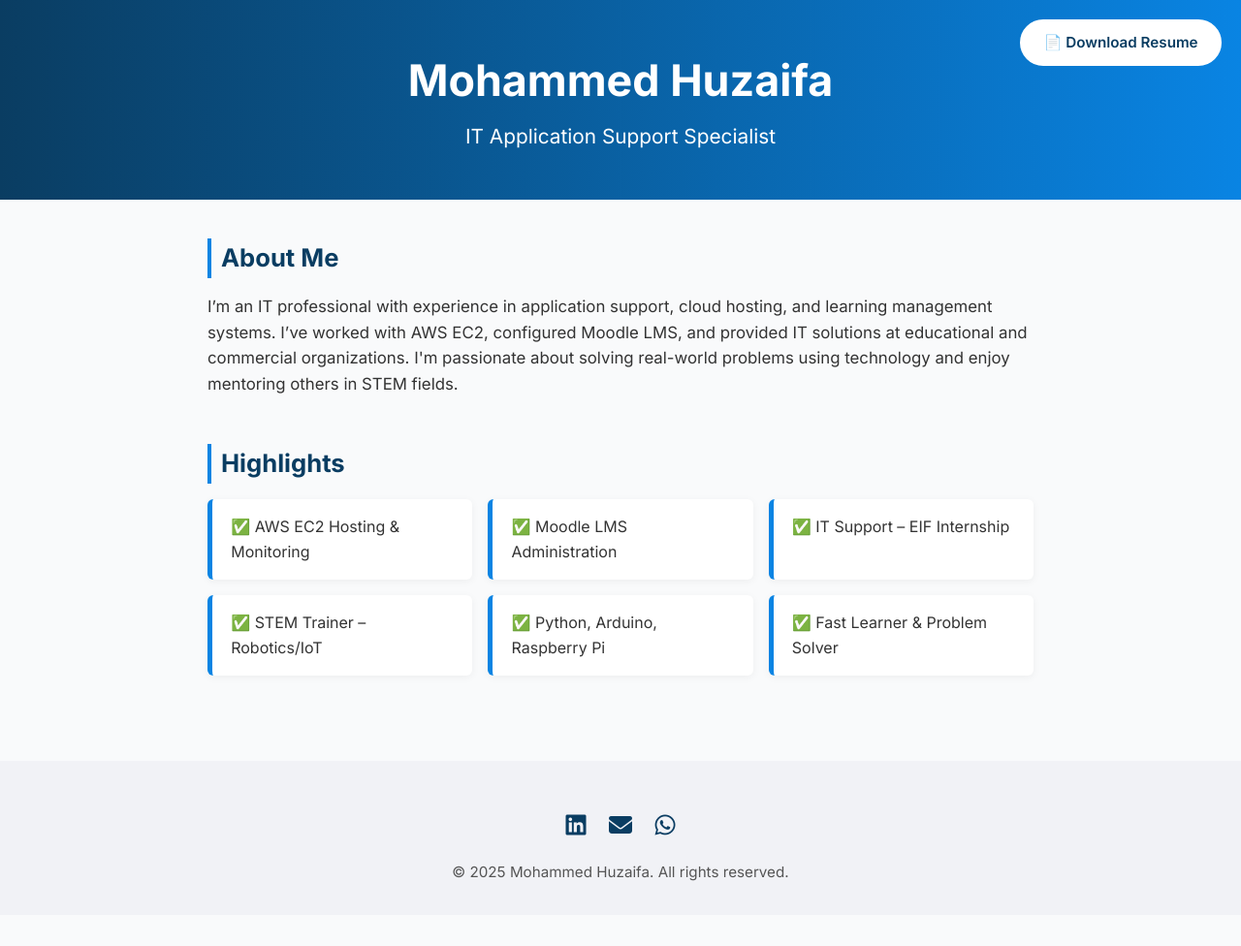
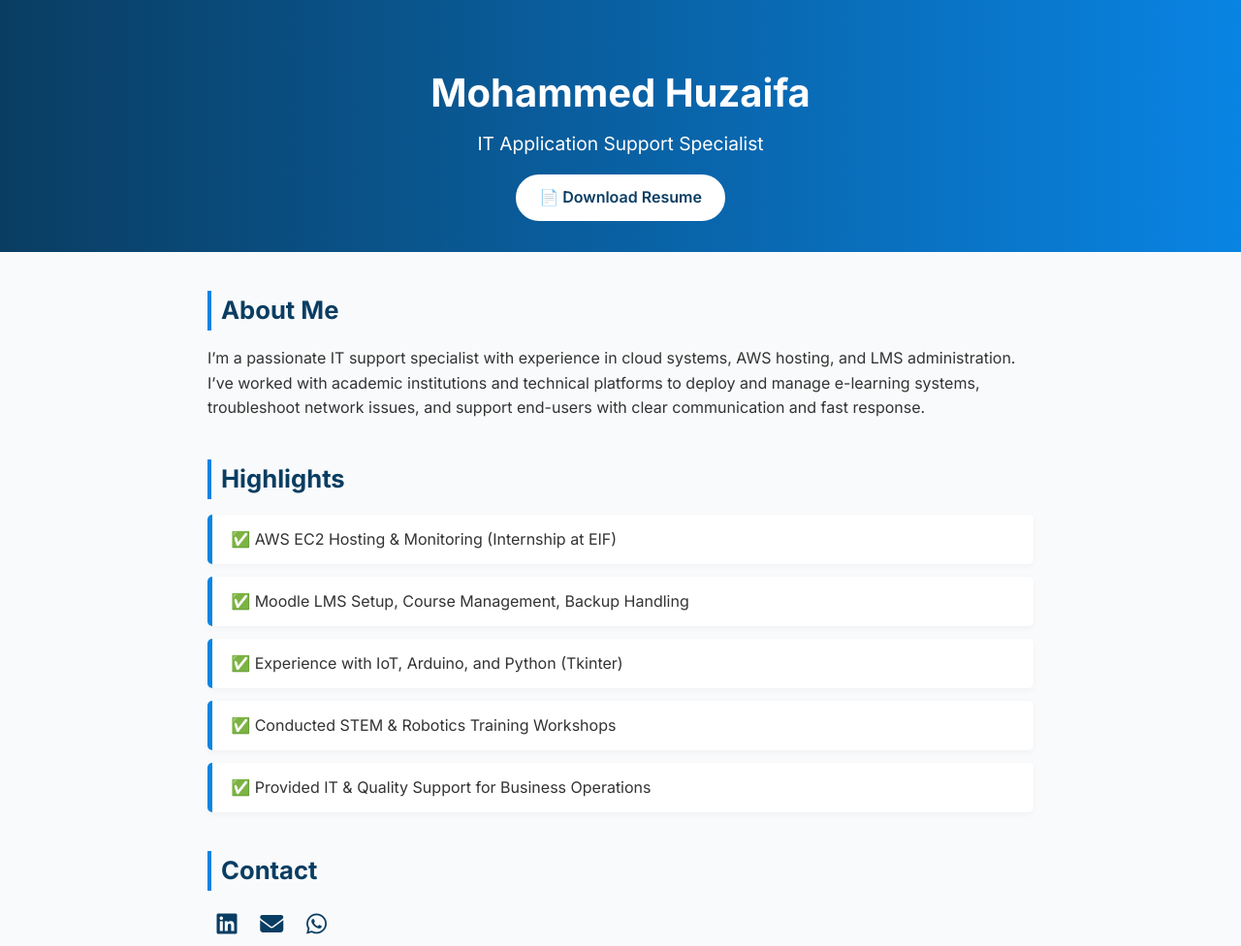
Before and after one commit to Huzaifaujju/CurriculumVitae, a plain HTML site: page index.html in a window 1280 px wide. Shown: the top 976 px of the page at 97% size. Before the commit the page ends 944 px from the top, so only its background shows below. Drawn offline with Linux system fonts and the light colour scheme.

Commit message:
Update index.html

```diff
--- a/index.html
+++ b/index.html
@@ -30,21 +30,30 @@
     header {
       background: linear-gradient(to right, var(--primary), var(--accent));
       color: white;
-      padding: 3rem 2rem 2rem;
-      position: relative;
       text-align: center;
+      padding: 4rem 2rem 2rem;
+    }
+
+    header h1 {
+      font-size: 2.5rem;
+      margin-bottom: 0.3rem;
+      font-weight: 700;
+    }
+
+    header p {
+      font-size: 1.2rem;
+      font-weight: 400;
+      margin-bottom: 1rem;
     }
 
     .btn-download {
-      position: absolute;
-      top: 20px;
-      right: 20px;
+      display: inline-block;
       background: white;
       color: var(--primary);
       padding: 0.6rem 1.4rem;
       border-radius: 25px;
       font-weight: 600;
-      font-size: 0.95rem;
+      font-size: 1rem;
       text-decoration: none;
       border: 2px solid white;
       transition: background 0.3s ease, color 0.3s ease;
@@ -55,17 +64,6 @@
       color: white;
     }
 
-    header h1 {
-      font-size: 2.8rem;
-      margin-bottom: 0.3rem;
-      font-weight: 700;
-    }
-
-    header p {
-      font-size: 1.3rem;
-      font-weight: 400;
-    }
-
     .container {
       max-width: 900px;
       margin: auto;
@@ -73,7 +71,7 @@
     }
 
     section {
-      margin-bottom: 3rem;
+      margin-bottom: 2.5rem;
     }
 
     h2 {
@@ -84,25 +82,18 @@
       padding-left: 10px;
     }
 
-    p {
-      font-size: 1.05rem;
-      margin-bottom: 1rem;
+    ul {
+      list-style: none;
+      padding-left: 0;
     }
 
-    .highlights {
-      display: flex;
-      flex-wrap: wrap;
-      gap: 1rem;
-    }
-
-    .highlight-item {
+    ul li {
       background: white;
-      padding: 1rem 1.2rem;
       border-left: 5px solid var(--accent);
-      border-radius: 6px;
-      box-shadow: 0 2px 8px rgba(0, 0, 0, 0.05);
-      flex: 1 1 260px;
-      font-weight: 500;
+      padding: 0.8rem 1.2rem;
+      margin-bottom: 0.8rem;
+      border-radius: 5px;
+      box-shadow: 0 2px 6px rgba(0,0,0,0.04);
     }
 
     footer {
@@ -114,7 +105,7 @@
     }
 
     .social-icons {
-      margin: 1rem 0;
+      margin-top: 1rem;
     }
 
     .social-icons a {
@@ -134,50 +125,42 @@
       header h1 {
         font-size: 2rem;
       }
-
-      .btn-download {
-        position: static;
-        display: block;
-        margin: 1rem auto 0;
-      }
-
-      .highlights {
-        flex-direction: column;
+      .container {
+        padding: 2rem 1rem;
       }
     }
   </style>
 </head>
 <body>
   <header>
-    <a class="btn-download" href="resume.pdf" download>📄 Download Resume</a>
     <h1>Mohammed Huzaifa</h1>
     <p>IT Application Support Specialist</p>
+    <a class="btn-download" href="resume.pdf" download>📄 Download Resume</a>
   </header>
 
   <main class="container">
     <section>
       <h2>About Me</h2>
       <p>
-        I’m an IT professional with experience in application support, cloud hosting, and learning management systems.
-        I’ve worked with AWS EC2, configured Moodle LMS, and provided IT solutions at educational and commercial organizations.
-        I'm passionate about solving real-world problems using technology and enjoy mentoring others in STEM fields.
+        I’m a passionate IT support specialist with experience in cloud systems, AWS hosting, and LMS administration.
+        I’ve worked with academic institutions and technical platforms to deploy and manage e-learning systems, troubleshoot network issues,
+        and support end-users with clear communication and fast response.
       </p>
     </section>
 
     <section>
       <h2>Highlights</h2>
-      <div class="highlights">
-        <div class="highlight-item">✅ AWS EC2 Hosting & Monitoring</div>
-        <div class="highlight-item">✅ Moodle LMS Administration</div>
-        <div class="highlight-item">✅ IT Support – EIF Internship</div>
-        <div class="highlight-item">✅ STEM Trainer – Robotics/IoT</div>
-        <div class="highlight-item">✅ Python, Arduino, Raspberry Pi</div>
-        <div class="highlight-item">✅ Fast Learner & Problem Solver</div>
-      </div>
+      <ul>
+        <li>✅ AWS EC2 Hosting & Monitoring (Internship at EIF)</li>
+        <li>✅ Moodle LMS Setup, Course Management, Backup Handling</li>
+        <li>✅ Experience with IoT, Arduino, and Python (Tkinter)</li>
+        <li>✅ Conducted STEM & Robotics Training Workshops</li>
+        <li>✅ Provided IT & Quality Support for Business Operations</li>
+      </ul>
     </section>
-  </main>
 
-  <footer>
+    <section>
+      <h2>Contact</h2>
       <div class="social-icons">
         <a href="https://www.linkedin.com/in/mohammehuzaifa-0924a9262" target="_blank" title="LinkedIn">
           <i class="fab fa-linkedin"></i>
@@ -189,6 +172,10 @@
           <i class="fab fa-whatsapp"></i>
         </a>
       </div>
+    </section>
+  </main>
+
+  <footer>
     &copy; 2025 Mohammed Huzaifa. All rights reserved.
   </footer>
 </body>
```
Lines whose indentation alone changed are shown as unchanged.
